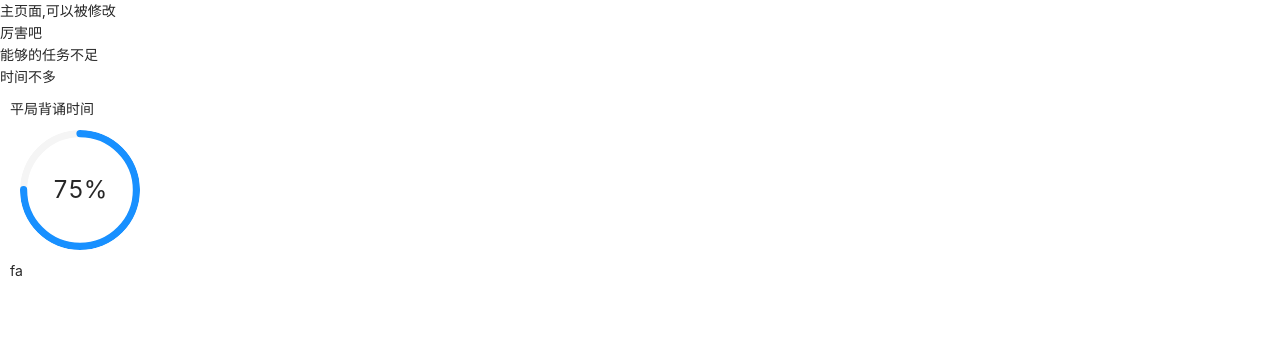
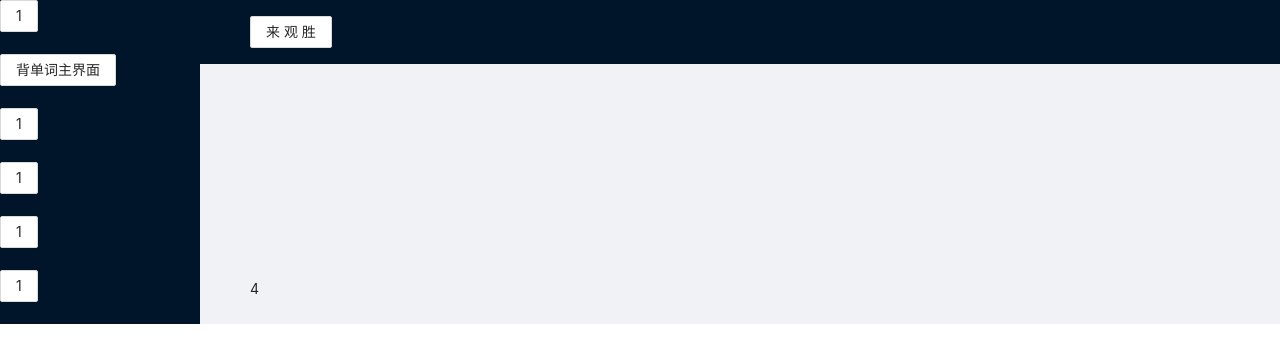
Before and after one commit to dian-yu-luo/dian-vue, a Vue app: page / in a window 1280 px wide. Shown: the top 362 px of the page. Built offline with nearby package versions, Linux system fonts and the light colour scheme.

Commit message:
嵌套路由

```diff
--- a/src/router/index.js
+++ b/src/router/index.js
@@ -1,17 +1,24 @@
 import {createRouter, createWebHistory} from 'vue-router'
-import HomeView from '../views/HomeView.vue'
 import repeatWord from "@/components/RepeatWord.vue";
+import repeatMain from "@/views/repeat/RepeatMain.vue";
+import mainPage from "@/views/demodir/MainPage.vue";
 
 const routes = [
     {
-        path: '/',
-        name: 'home',
-        component: HomeView
+        path: "/",
+        component: repeatMain,
+        children: []
+    },
+    {
+        path: "/main",
+        component: mainPage,
+        children: []
+
     },
     {
         path: '/about',
         name: 'about',
-        component: () => import(/* webpackChunkName: "about" */ '../views/AboutView.vue')
+        component: () => import(/* webpackChunkName: "about" */ '../views/repeat/AboutView.vue')
     }, {
         path: "/repeatword",
         component: repeatWord
--- /dev/null
+++ b/src/views/demodir/MainPage.vue
@@ -0,0 +1,12 @@
+<script setup>
+</script>
+
+<template>
+  <router-view></router-view>
+</template>
+<script>
+export default {}
+</script>
+<style scoped>
+
+</style>
--- /dev/null
+++ b/src/views/repeat/RepeatMain.vue
@@ -0,0 +1,23 @@
+<script setup>
+
+import SidebarView from "@/views/repeat/SidebarView.vue";
+import HeaderView from "@/views/repeat/HeaderView.vue";
+</script>
+
+<template>
+  <a-layout>
+    <a-layout-sider><sidebar-view></sidebar-view></a-layout-sider>
+    <a-layout>
+      <a-layout-header><header-view></header-view></a-layout-header>
+      <a-layout-content></a-layout-content>
+      <a-layout-footer>4</a-layout-footer>
+    </a-layout>
+  </a-layout>
+</template>
+<script>
+export default {}
+</script>
+
+<style scoped>
+
+</style>
```
Also changed, not shown: src/views/demodir/HomeView.vue (added, +17 -0 lines), src/views/repeat/AboutView.vue (renamed from src/views/AboutView.vue), src/views/repeat/HeaderView.vue (renamed from src/views/HeaderView.vue), src/views/repeat/HomeView.vue (renamed from src/views/HomeView.vue), src/views/repeat/SidebarView.vue (renamed from src/views/SidebarView.vue).
